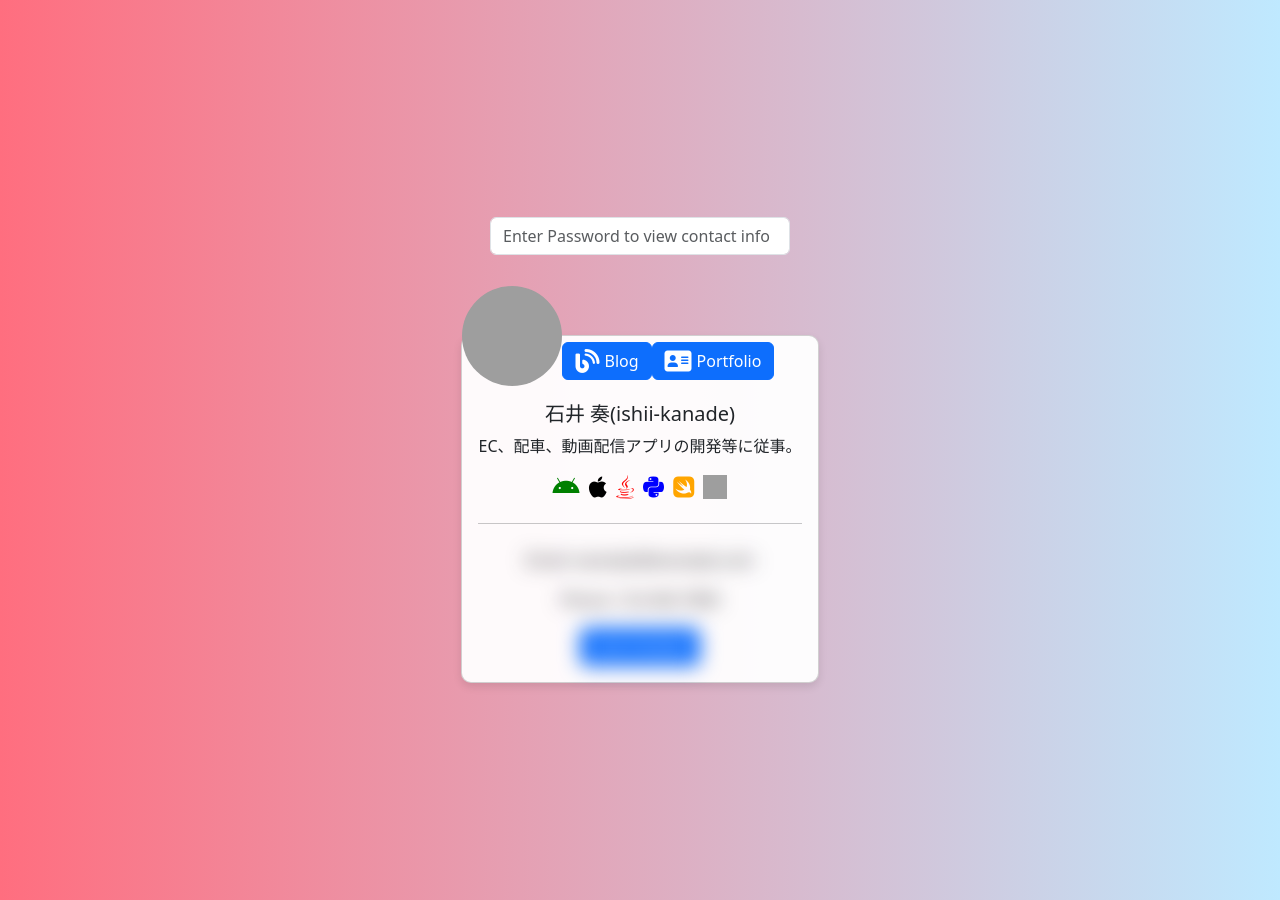
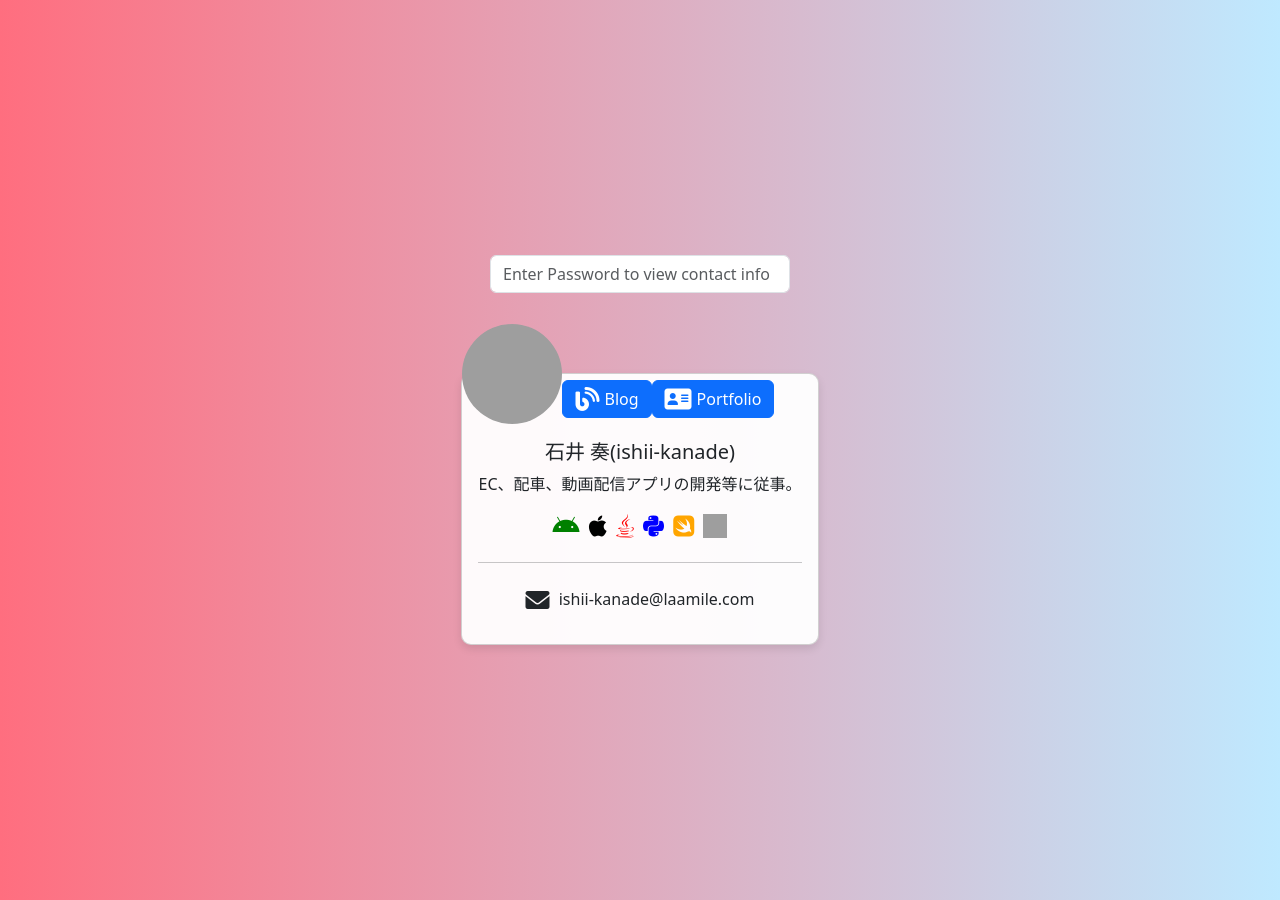
Before and after one commit to ishii-kanade/ishii-kanade.github.io, a Jekyll site: the page index.html, which Jekyll copies as it is, in a window 1280 px wide. Built offline with Jekyll 4.4.1, drawn with Linux system fonts in a browser that asks for light colours; part of the change alters nothing that is shown; grey boxes are pictures that could not be loaded.

Commit message:
デザイン改定

```diff
--- a/index.html
+++ b/index.html
@@ -41,11 +41,7 @@
                     <img src="https://upload.wikimedia.org/wikipedia/commons/7/74/Kotlin_Icon.png" style="width: 24px; height: 24px; vertical-align: middle;"/>
                 </div>
                 <hr class="my-4"> <!-- 水平線 -->
-                <div id="contactInfo" style="filter: blur(10px); transition: filter 0.3s ease;">
-                    <p>Email: example@example.com</p>
-                    <p>Phone: 123-456-7890</p>
-                    <a href="https://line.me/R/ti/p/XK-Z_Y4dxT" target="_blank" class="btn btn-primary">Line Contact</a>
-                </div>
+                <p id="email"><i class="fas fa-envelope"></i> Loading email...</p>
             </div>
         </div>
     </div>
--- a/scripts.js
+++ b/scripts.js
@@ -1,15 +1,14 @@
-document.getElementById('passwordInput').addEventListener('input', function() {
-    var correctPassword = '19981225';
-    var input = this.value;
-    var lengthToCheck = Math.min(input.length, correctPassword.length);  // 入力または正しいパスワードの短い方の長さ
-    var correctCount = 0;
+document.addEventListener("DOMContentLoaded", function () {
+    var user = "ishii-kanade";
+    var domain = "laamile.com";
+    var element = document.getElementById("email");
+    element.innerHTML =
+        '<i class="fas fa-envelope"></i> ' + user + "@" + domain;
+});
 
-    for (var i = 0; i < lengthToCheck; i++) {
-        if (input[i] === correctPassword[i]) correctCount++;
+function checkPassword() {
+    var password = document.getElementById("passwordInput").value;
+    if (password === "19981225") {
+        window.location.href = "https://line.me/R/ti/p/XK-Z_Y4dxT";
     }
-
-    var maxBlur = 10;  // 最大ぼかし効果
-    var blur = maxBlur * (1 - correctCount / correctPassword.length);  // 一致する割合に基づいてぼかしを減らす
-
-    document.getElementById('contactInfo').style.filter = `blur(${blur}px)`;
-});
+}
```
